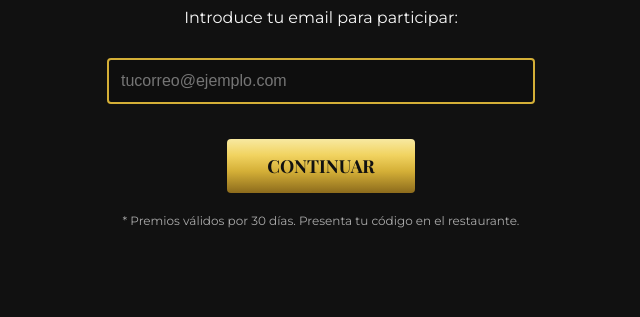
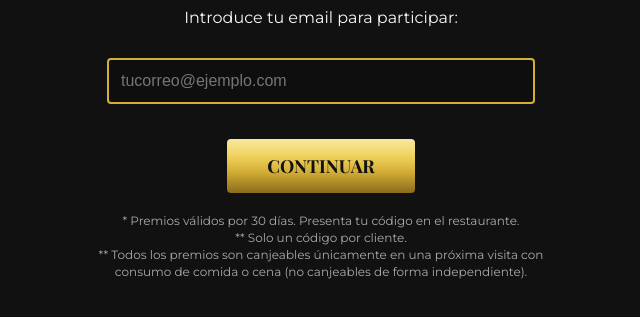
Before and after one commit to malverjr/operaruleta, a plain HTML site: page index.html in a window 1280 px wide. Shown: the part 285-602 px from the top of the page, without its empty margins (319-959 px from the left). Drawn offline with nearby package versions, Linux system fonts and the light colour scheme.

Commit message:
Update index.html

```diff
--- a/index.html
+++ b/index.html
@@ -124,6 +124,7 @@
       font-size: 12px;
       color: #aaa;
       margin-top: 20px;
+      line-height: 1.4;
     }
   </style>
 </head>
@@ -162,7 +163,9 @@
     </div>
 
     <p class="disclaimer">
-      * Premios válidos por 30 días. Presenta tu código en el restaurante.
+      * Premios válidos por 30 días. Presenta tu código en el restaurante.<br>
+      ** Solo un código por cliente.<br>
+      ** Todos los premios son canjeables únicamente en una próxima visita con consumo de comida o cena (no canjeables de forma independiente).
     </p>
   </div>
 
```
